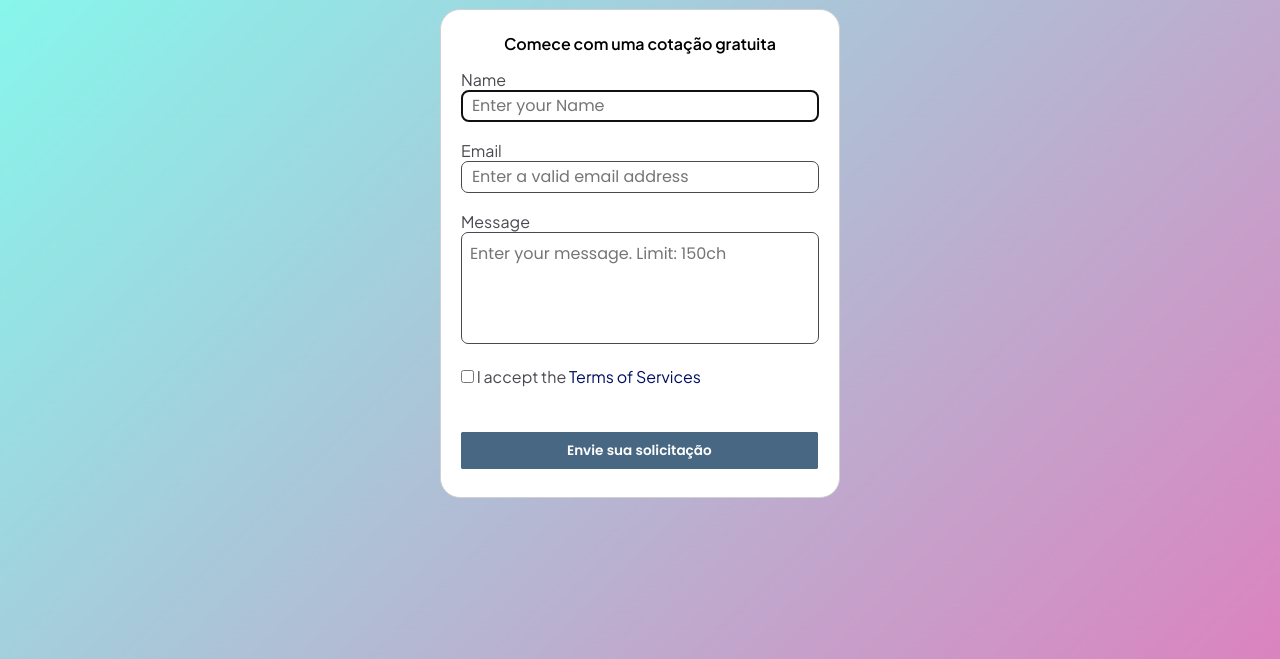
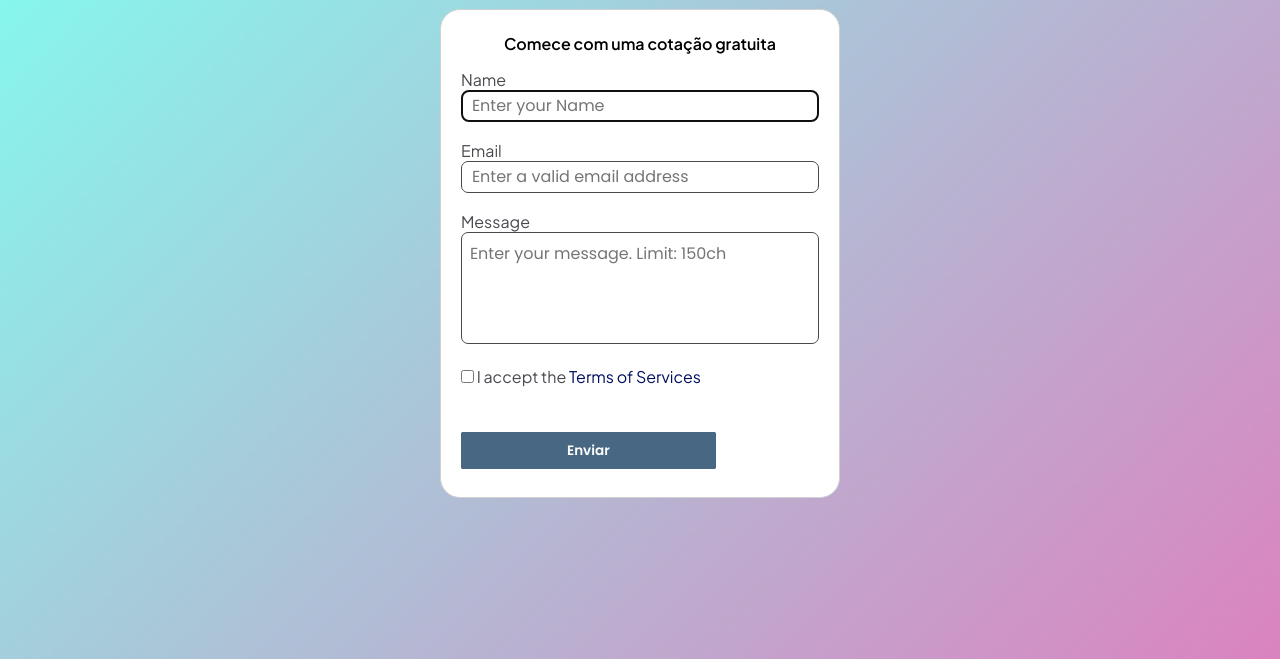
Before and after one commit to giltemarSantos/project_1_cotacao, a plain HTML site: page index.html in a window 1280 px wide. Shown: the part 141-800 px from the top of the page. Drawn offline with Linux system fonts and the light colour scheme.

Commit message:
correcao btn

```diff
--- a/index.html
+++ b/index.html
@@ -41,7 +41,7 @@
                     </label><br>
                 </form> <br><br><br>
 
-                <a href="#" class="btn-send">Envie sua solicitação</a>
+                <a href="#" class="btn-send">Enviar</a>
                 <br><br><br>
             </div>
         </div>
```
